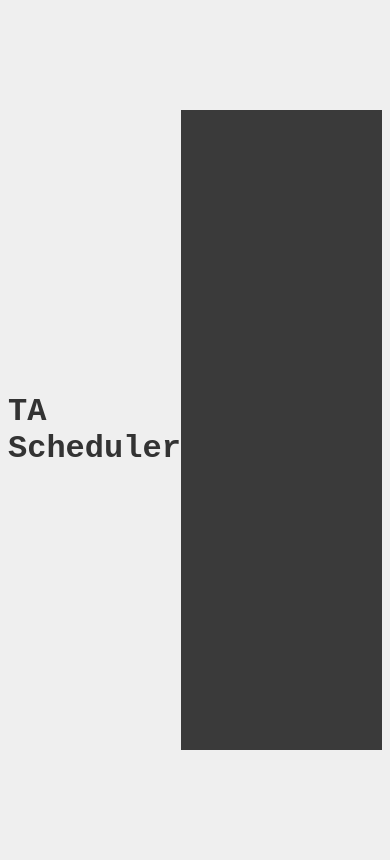
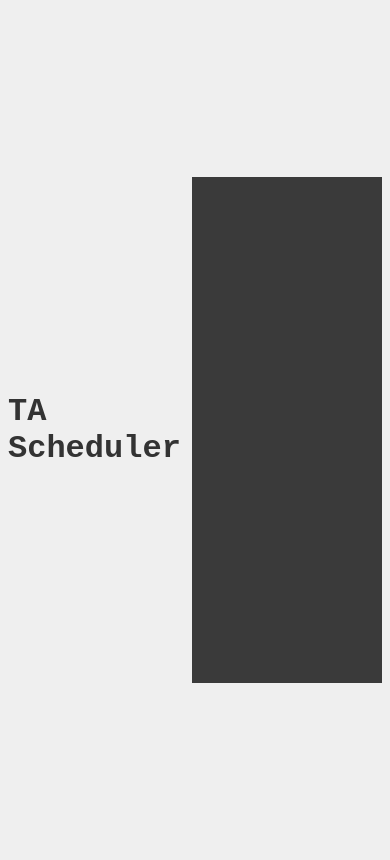
Before and after one commit to dakotamaker/TA-scheduler, a Django app: page /demo in a window 390 px wide. Run offline with Django 3.2, Linux system fonts and the light colour scheme.

Commit message:
Responsive

```diff
--- a/static/css/style.css
+++ b/static/css/style.css
@@ -1,5 +1,6 @@
 body {
     background: #efefef;
+    overflow: hidden;
 }
 
 input[type="text"] {
@@ -28,8 +29,8 @@ input[type="text"] {
 }
 
 #demo div#console {
-    width: 1200px;
-    height: 640px;
+    width: 60%;
+    height: 60%;
     background-color: #3a3a3a;
     text-shadow: 0 0 5px #C8C8C8;
     color: #eee;
```
